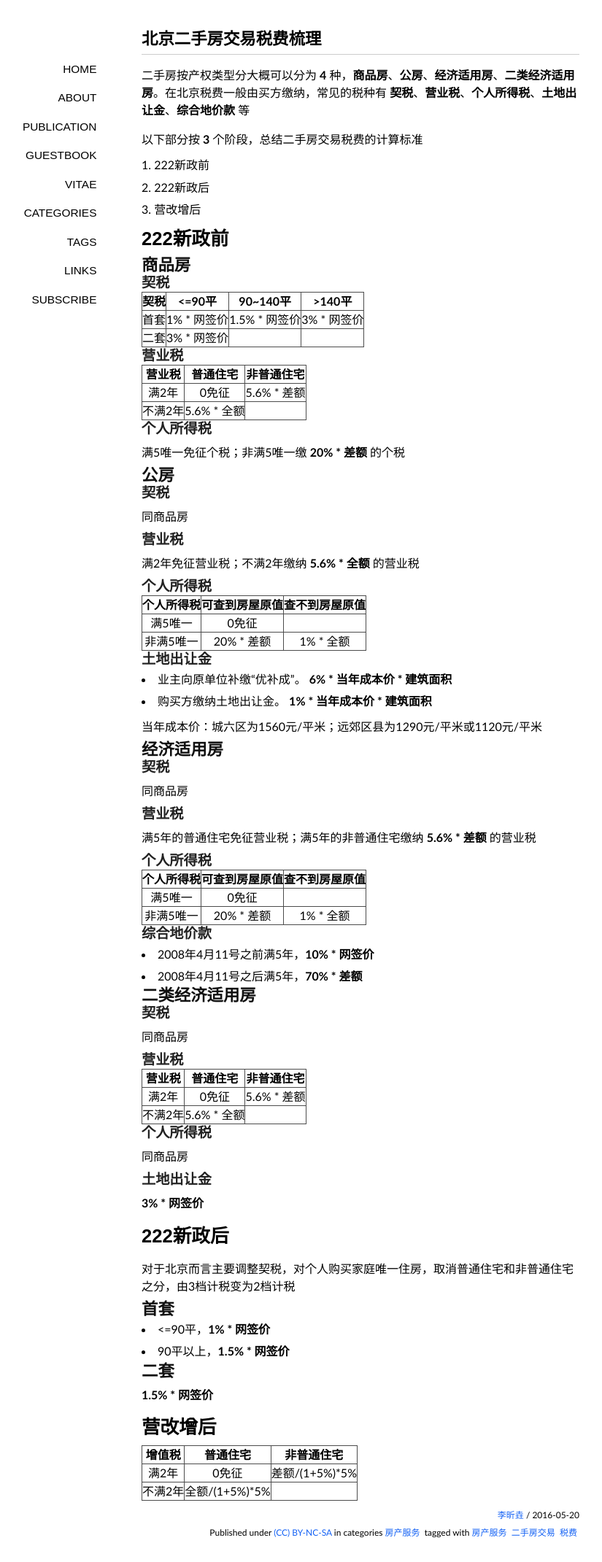
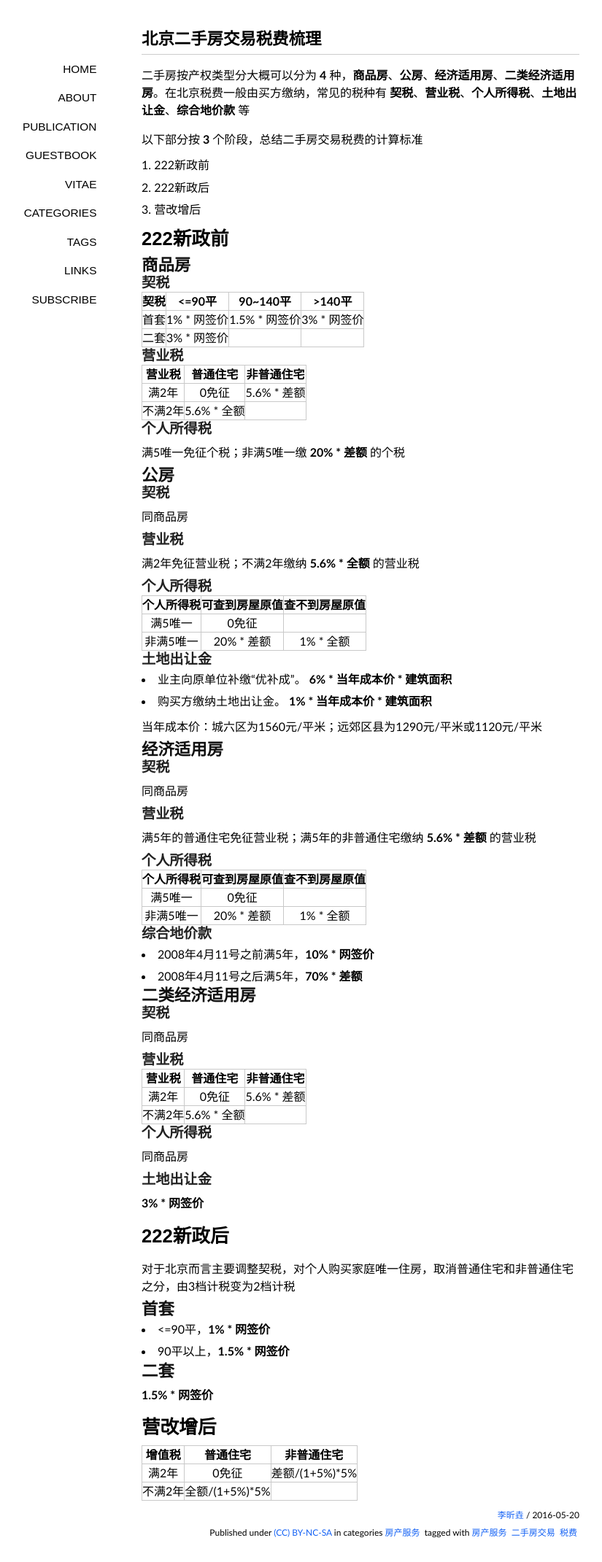
Before and after one commit to lixinyao/jekyll_blog, a Jekyll site: the page built from _posts/2016-05-20-taxes-of-secondhand-house-transactions.md, in a window 1280 px wide. Shown: the whole page at 73% size, without its empty margins (146-971 px from the left). Built offline with Jekyll 4.4.1, drawn with Linux system fonts in a browser that asks for light colours; nearby versions of some CDN libraries; some web fonts are replaced; comment, search, counter and statistics services are not loaded.

Commit message:
修改表格边框颜色

```diff
--- a/media/css/style.css
+++ b/media/css/style.css
@@ -40,15 +40,15 @@
 table{
     border-collapse: collapse;
     border-spacing: 0;
-    border:1px solid #ffffff;
+    border:1px solid #c9c9c9;
 }
 
 th{
-    border:1px solid #4c4c4c;
+    border:1px solid #c9c9c9;
 }
 
 td{
-    border:1px solid #4c4c4c;
+    border:1px solid #c9c9c9;
 }
 nav{font-family:"Electrolize",sans-serif;font-size:1.1em;text-transform:uppercase;float:left;margin-left:-12em;width:9em;text-align:right;}
 nav a{display:block;padding:.7em 1em;color:#000000;}
```
